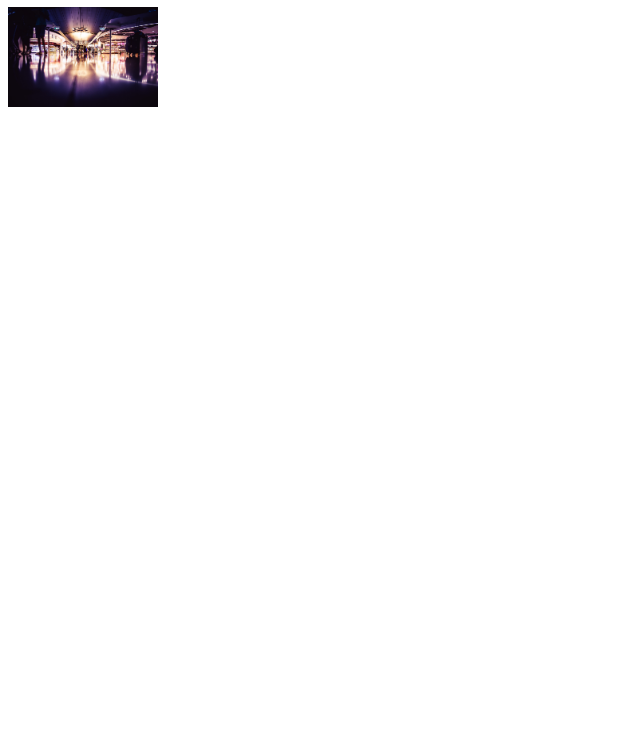
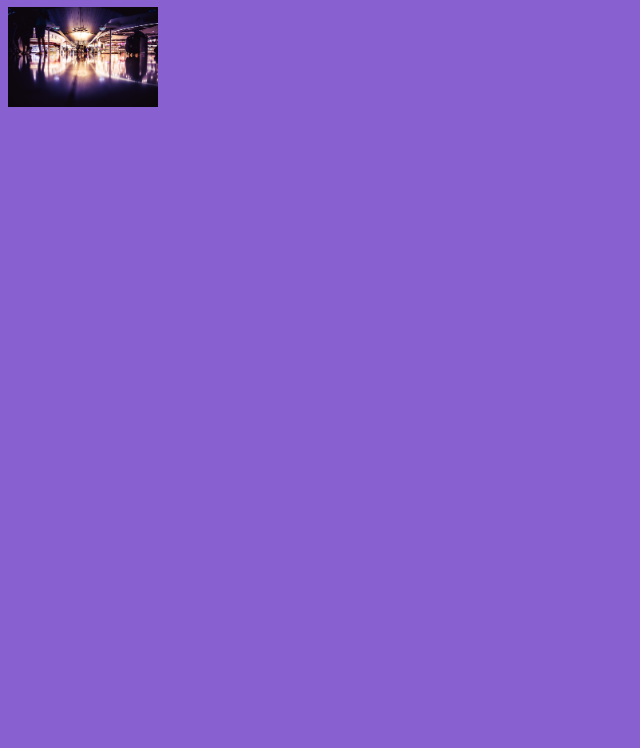
Before and after one commit to Mattwwilson34/to-do-app, a website built with webpack: page dist/index.html in a window 1280 px wide. Shown: the part 73-821 px from the top of the page, without its empty margins (0-640 px from the left). Built offline with Linux system fonts and the light colour scheme.

Commit message:
CSS variables added

```diff
--- a/src/style.css
+++ b/src/style.css
@@ -1,6 +1,14 @@
 @font-face {
     font-family: 'Nunito-Regular';
     src: url('./fonts/Nunito-Regular.ttf') format('ttf');
+}
+
+:root {
+    --dark-blue: #5680e9;
+    --green-blue: #84ceeb;
+    --lighter-blue: #5ab9ea;
+    --gray: #c1c8e4;
+    --violet: #8860d0;
 }
 
 *,
@@ -13,4 +21,5 @@
 html,
 body {
     height: 100vh;
+    background-color: var(--violet);
 }
```
Also changed, not shown: dist/main.js.
